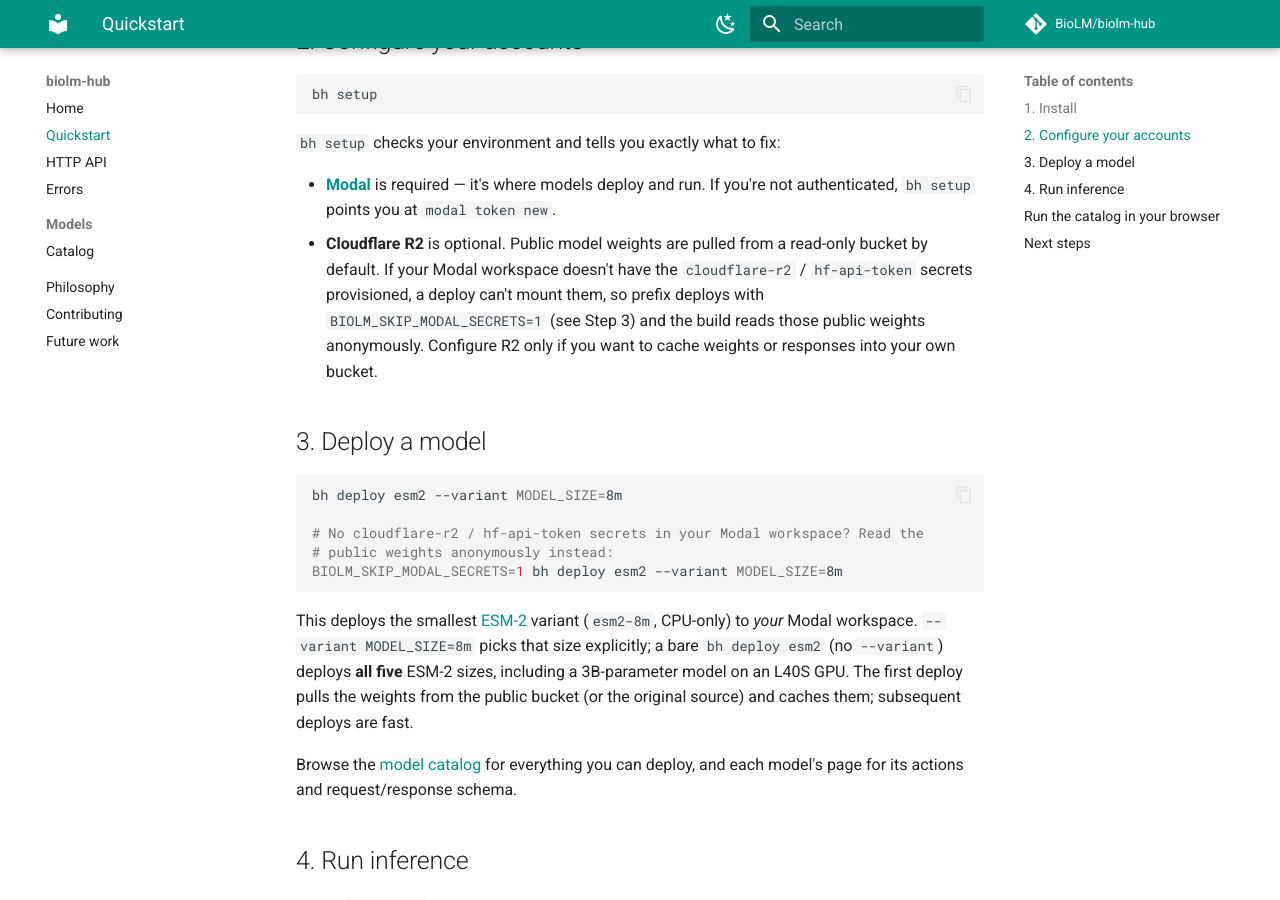
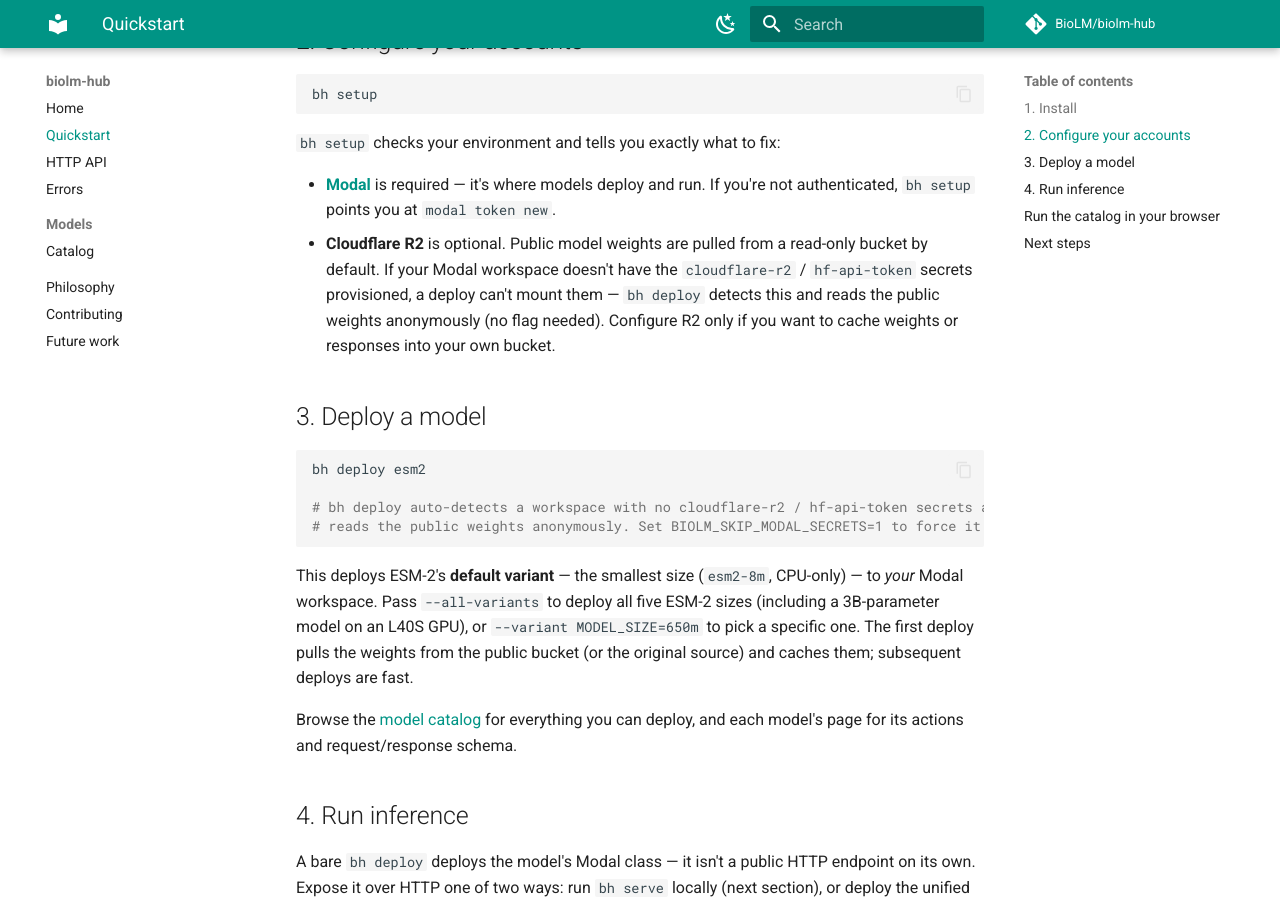
Before and after one commit to BioLM/biolm-hub, an MkDocs documentation site: the page built from docs/quickstart.md, in a window 1280 px wide and 900 px high, scrolled down 503 px. Built offline with MkDocs 1.6.1 and Material for MkDocs 9.7.7, drawn with Linux system fonts in a browser that asks for light colours; comment, search, counter and statistics services are not loaded.

Commit message:
docs: add package/catalog READMEs; fold Security into README; refresh quickstart
Add READMEs for the top-level importable packages: models/ (a browseable catalog
index of all 36 models), models/commons/ (framework overview), cli/ (the bh
command surface), and gateway/ (bare vs cached gateway + local bh serve). Fold a
concise ## Security section into README.md (reporting + scope). Refresh the
quickstart in README.md, docs/index.md, and docs/quickstart.md for the new deploy
defaults — the five-minute path is now a bare `bh deploy esm2`.

Co-Authored-By: Claude Opus 4.8 <noreply@anthropic.com>
Claude-Session: https://claude.ai/code/session_01SVWyYfZDGNxXHZF45V7YAU

````diff
--- a/docs/quickstart.md
+++ b/docs/quickstart.md
@@ -27,25 +27,22 @@ bh setup
   authenticated, `bh setup` points you at `modal token new`.
 - **Cloudflare R2** is optional. Public model weights are pulled from a read-only bucket by default.
   If your Modal workspace doesn't have the `cloudflare-r2` / `hf-api-token` secrets provisioned, a
-  deploy can't mount them, so prefix deploys with `BIOLM_SKIP_MODAL_SECRETS=1` (see Step 3) and the
-  build reads those public weights anonymously. Configure R2 only if you want to cache weights or
-  responses into your own bucket.
+  deploy can't mount them — `bh deploy` detects this and reads the public weights anonymously (no flag
+  needed). Configure R2 only if you want to cache weights or responses into your own bucket.
 
 ## 3. Deploy a model
 
 ```bash
-bh deploy esm2 --variant MODEL_SIZE=8m
+bh deploy esm2
 
-# No cloudflare-r2 / hf-api-token secrets in your Modal workspace? Read the
-# public weights anonymously instead:
-BIOLM_SKIP_MODAL_SECRETS=1 bh deploy esm2 --variant MODEL_SIZE=8m
+# bh deploy auto-detects a workspace with no cloudflare-r2 / hf-api-token secrets and
+# reads the public weights anonymously. Set BIOLM_SKIP_MODAL_SECRETS=1 to force it.
 ```
 
-This deploys the smallest [ESM-2](models/esm2.md) variant (`esm2-8m`, CPU-only) to *your* Modal
-workspace. `--variant MODEL_SIZE=8m` picks that size explicitly; a bare `bh deploy esm2` (no
-`--variant`) deploys **all five** ESM-2 sizes, including a 3B-parameter model on an L40S GPU. The
-first deploy pulls the weights from the public bucket (or the original source) and caches them;
-subsequent deploys are fast.
+This deploys ESM-2's **default variant** — the smallest size (`esm2-8m`, CPU-only) — to *your* Modal
+workspace. Pass `--all-variants` to deploy all five ESM-2 sizes (including a 3B-parameter model on an
+L40S GPU), or `--variant MODEL_SIZE=650m` to pick a specific one. The first deploy pulls the weights
+from the public bucket (or the original source) and caches them; subsequent deploys are fast.
 
 Browse the [model catalog](models/index.md) for everything you can deploy, and each model's page for
 its actions and request/response schema.
````
Also changed, not shown: README.md (+20 -8 lines), cli/README.md (added, +31 -0 lines), docs/index.md (+1 -1 lines), gateway/README.md (added, +32 -0 lines), models/README.md (added, +71 -0 lines), models/commons/README.md (added, +25 -0 lines).
